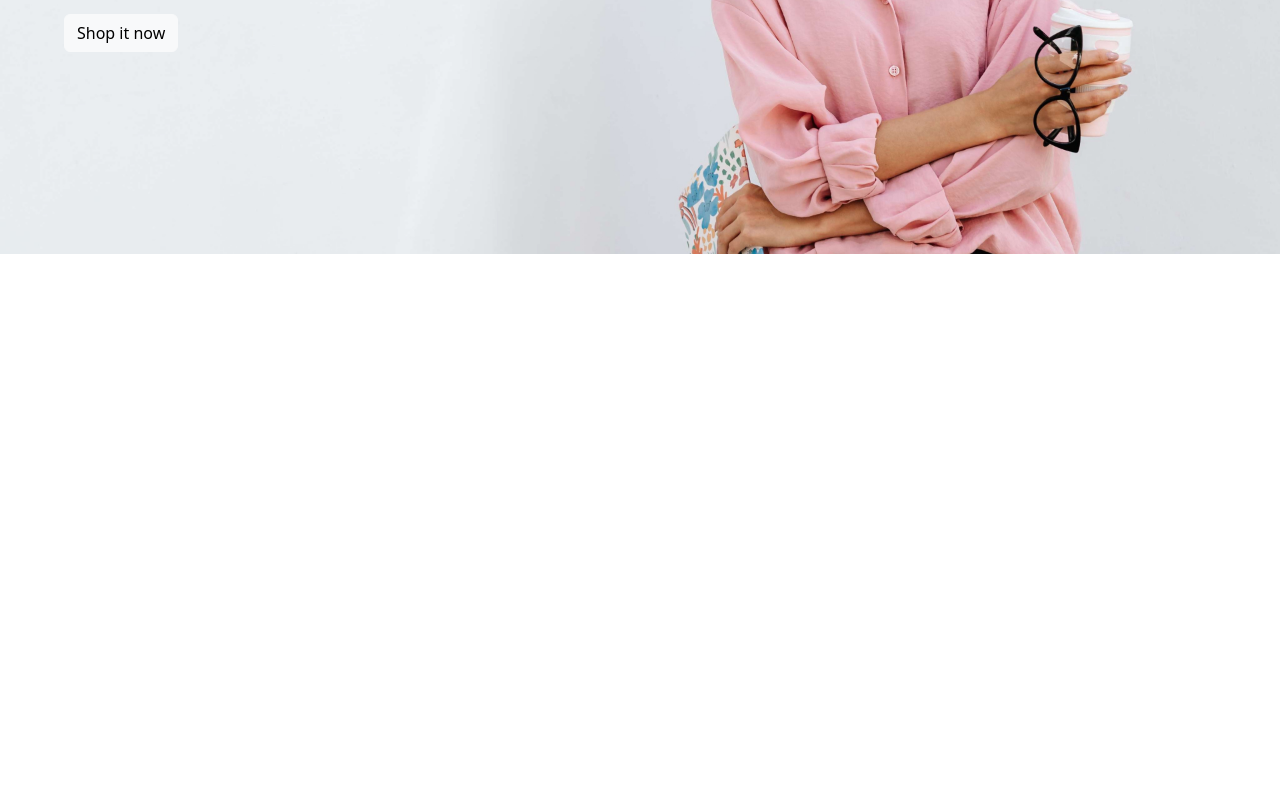
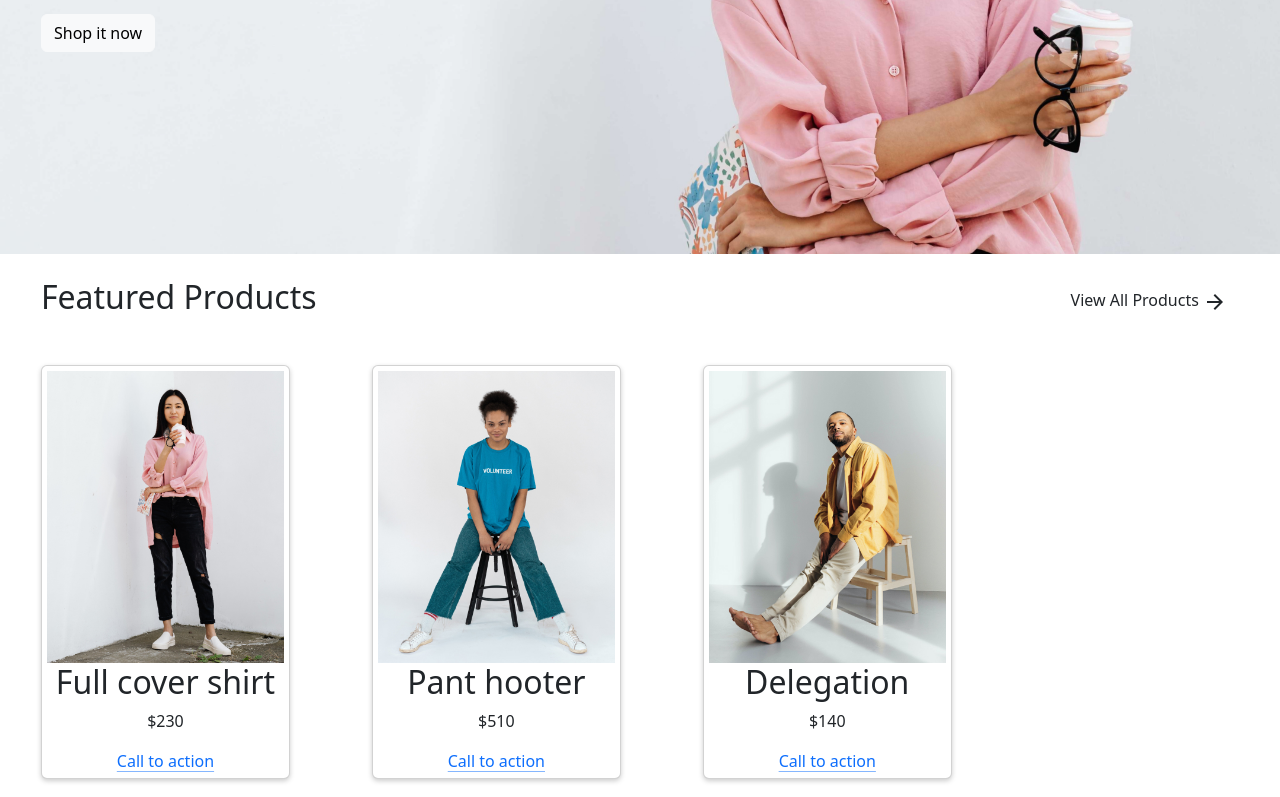
Before and after one commit to kodjozecodeur/ALOKPA-NEW, a React (Vite) app: page / in a window 1280 px wide. Shown: the part 570-1367 px from the top of the page. Before the commit the page ends 824 px from the top, so only its background shows below. Built offline with nearby package versions, Linux system fonts and the light colour scheme.

Commit message:
add featured session

```diff
--- a/src/App.jsx
+++ b/src/App.jsx
@@ -8,7 +8,9 @@ import Navbar from './components/Navbar';
 import Hero from './components/Hero';
 import Banner1 from "./assets/Banner1.jpg"
 import Banner2 from "./assets/Banner2.jpg"
-
+import Featured from './components/Featured';
+import featured from './Featured';
+import SessionName from './components/SessionName';
 
 function App() {
   return(
@@ -29,17 +31,23 @@ function App() {
         alt1= "banner-1"
         heroTxt1 ={<h1 >Summer <br/> Collections</h1>}
         heroP1 ="Lorem ipsum is placeholder text commonly used in the graphic, print"
-        heroShop1="Shop it now"
+        heroShop1="Shop it now "
 
         banner2 = {Banner2}
         alt2= "banner-2"
         heroTxt2 ={<h1 >Casual <br/> Collections</h1>}
         heroP2 ="Lorem ipsum is placeholder text commonly used in the graphic, print"
         heroShop2="Shop it now"
-
-
-
        />
+       <SessionName />
+       {featured.map((theFeatured, index)=>{
+        return (<Featured
+          key ={index}
+          img = {theFeatured.imgURL}
+          title ={theFeatured.title}
+          price={theFeatured.price}
+        />)
+       })}
     </div>
 
   )
--- a/src/assets/index.css
+++ b/src/assets/index.css
@@ -1,9 +1,21 @@
 .hero-text{
     top: 40%;
-    margin-left: 5%;
+    margin-left: 3.2%;
 }
 .contenaire{
-    margin-left: 5%;
-    margin-right: 5%;
+    margin-left: 3.2%;
+    margin-right: 3.2%;
     align-items: center;
 }
+.featured{
+    align-items: center;
+    justify-content: center;
+    padding: 5px;
+    margin-top: 3.2%;
+    margin-bottom: 3.2%;
+    box-shadow: 0 2px 5px #ccc;
+    float: left;
+}
+.featured img{
+    width: 237px;
+}
--- /dev/null
+++ b/src/components/Featured.jsx
@@ -0,0 +1,19 @@
+import React from "react";
+
+function Featured(props){
+    return (
+      <div>
+
+      <div class="card featured contenaire">
+      <img src={props.img}></img>
+      <h2>{props.title}</h2>
+      <p>{props.price}</p>
+      <a href="#" class="icon-link">
+        Call to action
+      </a>
+    </div>
+    </div>
+ )
+}
+
+export default Featured;
--- a/src/components/Hero.jsx
+++ b/src/components/Hero.jsx
@@ -1,5 +1,4 @@
 import React from "react";
-import Banner2 from "../assets/Banner2.jpg"
 
 
 function Hero(props){
--- /dev/null
+++ b/src/components/SessionName.jsx
@@ -0,0 +1,13 @@
+import React from "react";
+import ArrowForwardIcon from '@mui/icons-material/ArrowForward';
+
+function SessionName(props){
+    return(
+        <div class="d-flex justify-content-between contenaire mt-4">
+        <h2>Featured Products</h2>
+        <button type="button" class="btn btn-outline-dark border-0">View All Products <ArrowForwardIcon /></button>
+        </div>
+    )
+}
+
+export default SessionName;
--- /dev/null
+++ b/src/featured.jsx
@@ -0,0 +1,30 @@
+import product1 from "./assets/images/product-item1.jpg"
+import product2 from "./assets/images/product-item2.jpg"
+import product3 from "./assets/images/product-item3.jpg"
+import product4 from "./assets/images/product-item4.jpg"
+
+
+const featured = [
+    {
+      imgURL: product1 ,
+      title: "Full cover shirt",
+      price: "$230"
+    },
+    {
+        imgURL: product2 ,
+        title: "Pant hooter",
+        price: "$510"
+      },
+    {
+        imgURL: product3 ,
+        title: "Delegation",
+        price: "$140"
+      },
+    {
+        imgURL: product4 ,
+        title: "Clara zhunh",
+        price: "$260"
+      }
+  ];
+
+export default featured;
```
